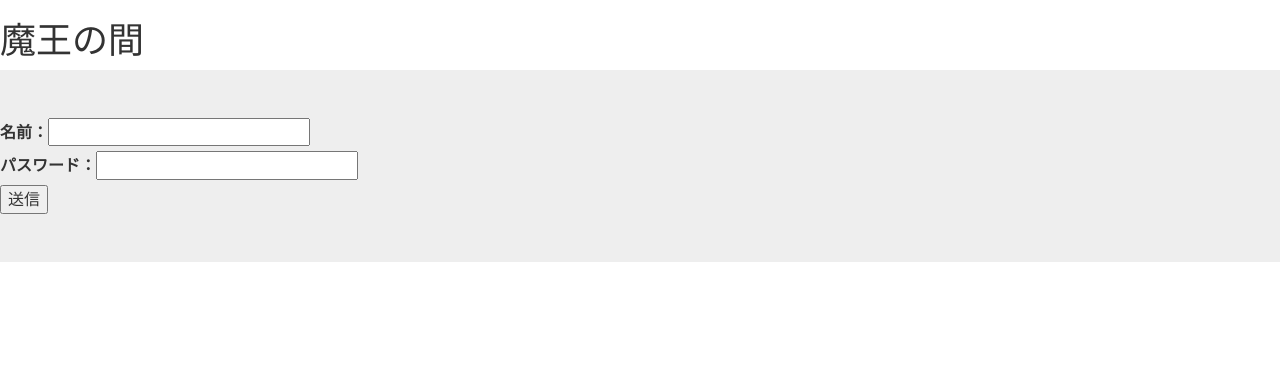
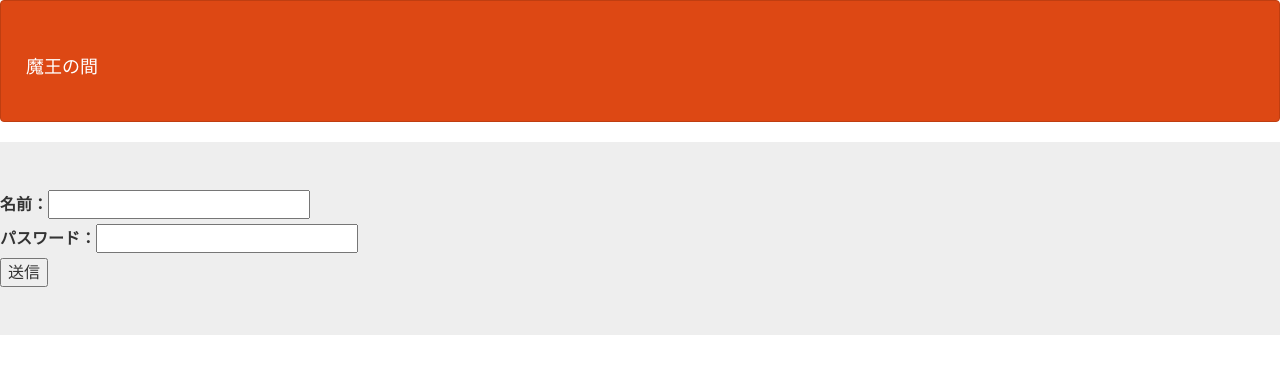
Before and after one commit to WaiEnu/Gs_kadai, a PHP site: page / in a window 1280 px wide. Shown: the top 374 px of the page. Run offline with PHP 8.4, Linux system fonts and the light colour scheme.

Commit message:
19.11.21

```diff
--- a/008/board.php
+++ b/008/board.php
@@ -14,8 +14,8 @@ $name=$GET["name"];
 <header>
   <nav class="navbar navbar-default">
     <div class="container-fluid">
-      <div class="navbar-header">名前: <?=$name?></a></div>
-      <div class="navbar-header"><span>謁見の間</span></div>
+      <div class="navbar-header"><span class="navbar-brand" href="select_board.php">名前: <?=$name?></span></div>
+      <div class="navbar-header"><span class="navbar-brand" href="select_board.php">謁見の間</span></div>
       <div class="navbar-header"><a class="navbar-brand" href="select_board.php">一言一覧</a></div>
       <div class="navbar-header"><a class="navbar-brand" href="select.php">配下一覧</a></div>
       <div class="navbar-header"><a class="navbar-brand" href="register.php">配下登録</a></div>
--- a/008/index.php
+++ b/008/index.php
@@ -7,9 +7,17 @@
   <style>div{padding: 10px;font-size:16px;}</style>
 </head>
 <body>
+<!-- Head[Start] -->
+<header>
+  <nav class="navbar navbar-default">
+    <div class="container-fluid">
+      <div class="navbar-header"><h1 class="navbar-brand">魔王の間</h1></div>
+    </div>
+  </nav>
+</header>
+<!-- Head[End] -->
 
 <!-- Main[Start] -->
-<h1>魔王の間</h1>
 <form method="POST" action="board.php">
   <div class="jumbotron">
    <fieldset>
--- a/008/register.php
+++ b/008/register.php
@@ -15,7 +15,7 @@
       <div class="navbar-header"><a class="navbar-brand" href="select_board.php">謁見の間</a></div>
       <div class="navbar-header"><a class="navbar-brand" href="select_board.php">一言一覧</a></div>
       <div class="navbar-header"><a class="navbar-brand" href="select.php">配下一覧</a></div>
-      <div class="navbar-header"><span>配下登録</span></div>
+      <div class="navbar-header"><span class="navbar-brand">配下登録</span></div>
     </div>
   </nav>
 </header>
--- a/008/select.php
+++ b/008/select.php
@@ -39,7 +39,7 @@ if($status==false) {
     <div class="container-fluid">
       <div class="navbar-header"><a class="navbar-brand" href="select_board.php">謁見の間</a></div>
       <div class="navbar-header"><a class="navbar-brand" href="select_board.php">一言一覧</a></div>
-      <div class="navbar-header"><span>配下一覧</span></div>
+      <div class="navbar-header"><span class="navbar-brand" href="select.php">配下一覧</span></div>
       <div class="navbar-header"><a class="navbar-brand" href="register.php">配下登録</a></div>
     </div>
   </nav>
--- a/008/select_board.php
+++ b/008/select_board.php
@@ -42,7 +42,7 @@ if($status==false) {
   <nav class="navbar navbar-default">
     <div class="container-fluid">
       <div class="navbar-header"><a class="navbar-brand" href="select_board.php">謁見の間</a></div>
-      <div class="navbar-header"><span>一言一覧</span></div>
+      <div class="navbar-header"><span class="navbar-brand" href="select_board.php">一言一覧</span></div>
       <div class="navbar-header"><a class="navbar-brand" href="select.php">配下一覧</a></div>
       <div class="navbar-header"><a class="navbar-brand" href="register.php">配下登録</a></div>
     </div>
```
